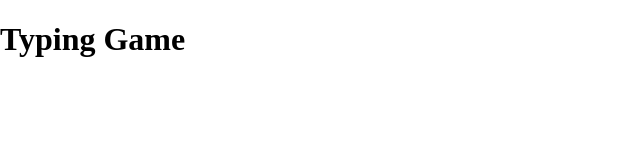
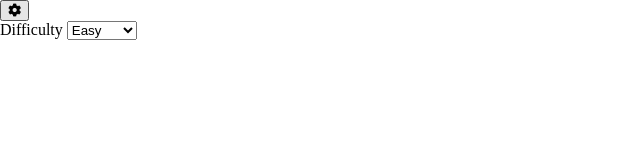
Before and after one commit to emman-martinez/Typing_Game, a website built with webpack: page src/index.html in a window 1280 px wide. Shown: the whole page, without its empty margins (0-640 px from the left). Built offline with nearby package versions, Linux system fonts and the light colour scheme.

Commit message:
Project HTML Part 1

```diff
--- a/src/index.html
+++ b/src/index.html
@@ -4,13 +4,32 @@
 <head>
     <meta charset="UTF-8">
     <meta name="viewport" content="width=device-width, initial-scale=1.0">
-    <title>Typing Game</title>
+    <title>Speed Typer</title>
     <link href="https://cdnjs.cloudflare.com/ajax/libs/font-awesome/5.10.2/css/all.min.css" rel="stylesheet">
 </head>
 
 <body>
 
-    <h1>Typing Game</h1>
+    <button id="settings-btn" class="settings-btn">
+        <i class="fas fa-cog"></i>
+    </button>
+
+    <div id="settings" class="settings">
+        <form id="settings-form">
+            <div>
+                <label for="difficulty">Difficulty</label>
+                <select id="difficulty">
+                    <option value="easy">Easy</option>
+                    <option value="medium">Medium</option>
+                    <option value="hard">Hard</option>
+                </select>
+            </div>
+        </form>
+    </div>
+
+    <div class="container">
+
+    </div>
 
 </body>
 
```
